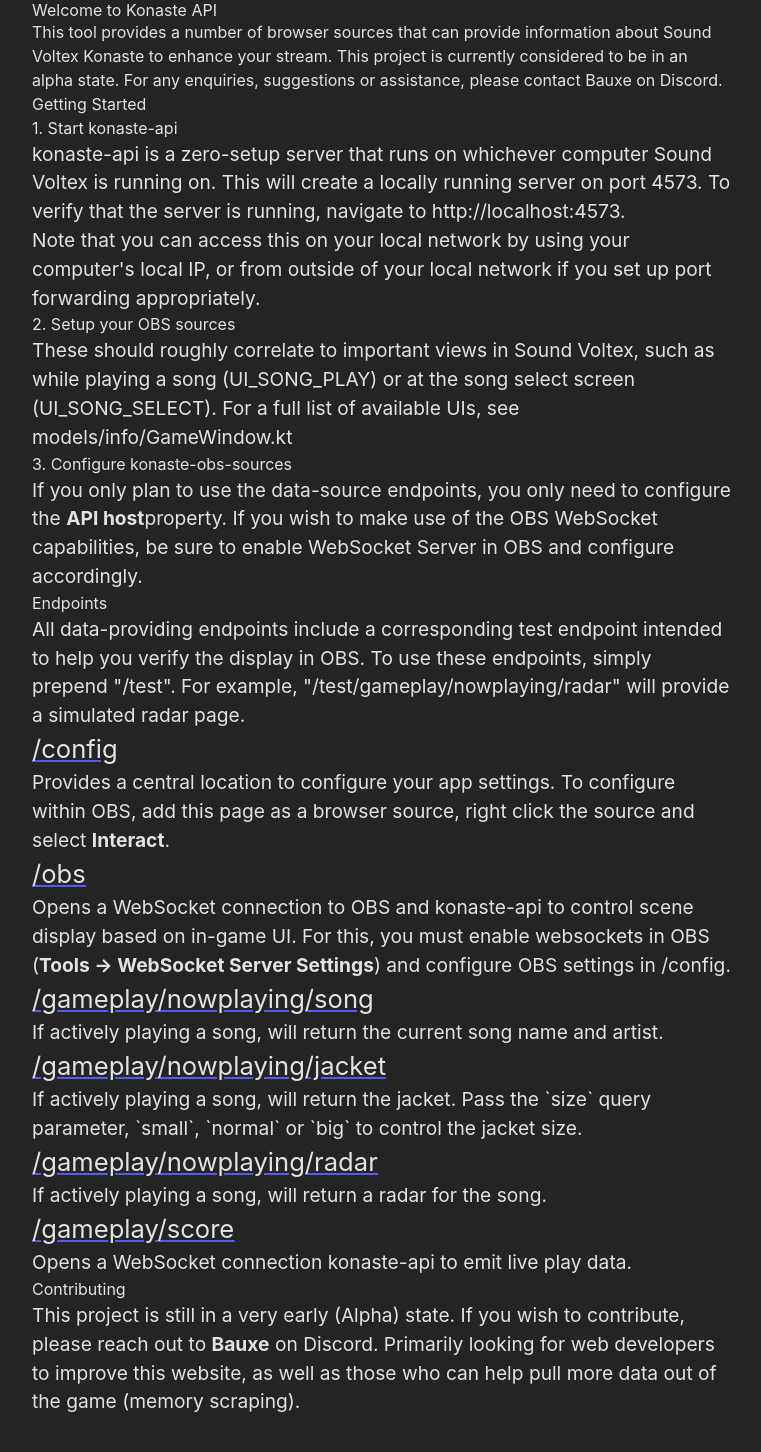
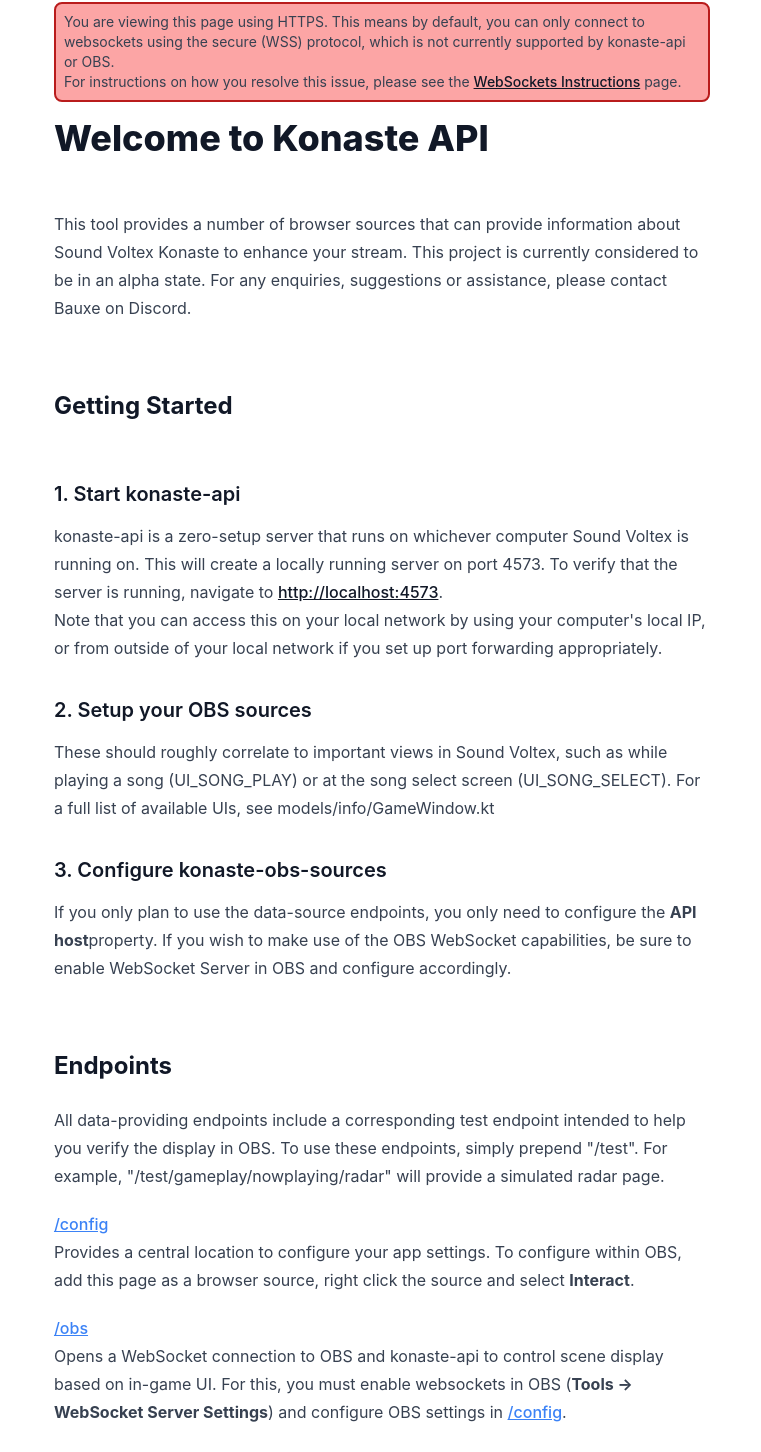
Before and after one commit to Chris-SG/konaste-obs-sources, a React (Vite) app: page / in a window 1280 px wide. Shown: the part 30-1482 px from the top of the page, without its empty margins (258-1019 px from the left). Built offline with nearby package versions, Linux system fonts and the light colour scheme.

Commit message:
Update home page to use tailwind instead of css

```diff
--- a/src/App.tsx
+++ b/src/App.tsx
@@ -12,6 +12,7 @@
 import NowPlayingJacket from "./views/gameplay/nowplaying/jacket";
 import Radar from "./assets/radar";
 import HistoryView from "./views/gameplay/history/HistoryView.tsx";
+import History from "./views/gameplay/history";
 
 function App() {
   return (
@@ -28,6 +29,9 @@
       <Route path="/gameplay" nest>
         <Route path="/score">
           <Score />
+        </Route>
+        <Route path="/history">
+          <History />
         </Route>
         <Route path="/nowplaying" nest>
           <Route path="/song">
@@ -102,6 +106,22 @@
                   maxEx: 8022,
                   imagePath: "",
                 },
+                {
+                  songName:
+                    "A very long song name to display clipping of table",
+                  artist: "My Artist",
+                  clearMark: "comp",
+                  score: 9587223,
+                  difficulty: "exhaust",
+                  infiniteVersion: 0,
+                  level: 16,
+                  exScore: 4733,
+                  bestExScore: 5722,
+                  combo: 1232,
+                  bestScore: 9733727,
+                  maxEx: 6223,
+                  imagePath: "",
+                },
               )}
               exForm={"under-perfect"}
               scoreForm={"under-best"}
--- a/src/index.css
+++ b/src/index.css
@@ -9,9 +9,9 @@
   line-height: 1.5;
   font-weight: 400;
 
-  color-scheme: light dark;
-  color: rgba(255, 255, 255, 0.87);
-  background-color: #242424;
+  /*color-scheme: light dark;*/
+  /*color: rgba(255, 255, 255, 0.87);*/
+  /*background-color: #242424;*/
 
   font-synthesis: none;
   text-rendering: optimizeLegibility;
--- a/src/views/gameplay/history/HistoryView.tsx
+++ b/src/views/gameplay/history/HistoryView.tsx
@@ -54,10 +54,10 @@
   };
 
   return (
-    <table className="table-fixed content-evenly w-full">
+    <table className="table-fixed content-evenly w-full absolute left-0 top-0">
       <tbody>
         {history.map((item) => (
-          <tr className={"flex h-20 [&_td]:content-center "}>
+          <tr className={"flex h-20 [&_td]:content-center text-gray-200"}>
             <td>
               <div className="w-20">
                 <Difficulty
@@ -69,21 +69,21 @@
             <td>
               <ClearMark markType={item.clearMark} />
             </td>
-            <td className="w-2/6">
+            <td className="w-3/6">
               <div className="invisible">_</div>
-              <div className="font-bold">{item.songName}</div>
+              <div className="font-bold text-2xl truncate">{item.songName}</div>
               <div className="text-sm text-gray-400">{item.artist}</div>
             </td>
             <td className="w-1/6">
               <div className="invisible">_</div>
-              <div className="font-bold">{item.score}</div>
+              <div className="font-bold text-2xl">{item.score}</div>
               <div className="text-sm text-gray-400">
                 {calculateScoreUnderValue(item, scoreForm)}
               </div>
             </td>
             <td className="w-1/6">
               <div className="invisible">_</div>
-              <div className="font-bold">{item.exScore}</div>
+              <div className="font-bold text-2xl">{item.exScore}</div>
               <div className="text-sm text-gray-400">
                 {calculateExUnderValue(item, exForm)}
               </div>
--- a/src/views/home/home.css
+++ b/src/views/home/home.css
@@ -38,11 +38,11 @@
 }
 
 div.warning {
-  background-color: #330000;
-  border: 3px solid #700;
-  border-radius: 1rem;
-  padding: 1rem;
-  margin: 2rem 0;
-  fill-opacity: 20%;
-  font-size: 0.8em;
+  /*background-color: #330000;*/
+  /*border: 3px solid #700;*/
+  /*border-radius: 1rem;*/
+  /*padding: 1rem;*/
+  /*margin: 2rem 0;*/
+  /*fill-opacity: 20%;*/
+  /*font-size: 0.8em;*/
 }
--- a/src/views/home/index.tsx
+++ b/src/views/home/index.tsx
@@ -1,13 +1,12 @@
-import "./home.css";
+// import "./home.css";
 
 const Home = () => (
-  <>
-    <div className="center">
-      {location.protocol.startsWith("https") && (
-        <div className="warning">
+  <div className="font-inter flex flex-col m-auto prose">
+    {location.protocol.startsWith("http") && (
+      <div className="warning text-sm bg-red-300 border-red-700 border-2 p-2 mb-4 rounded-lg">
         You are viewing this page using HTTPS. This means by default, you can
-          only connect to websockets using the secure (WSS) protocol, which is
-          not currently supported by konaste-api or OBS.
+        only connect to websockets using the secure (WSS) protocol, which is not
+        currently supported by konaste-api or OBS.
         <br />
         For instructions on how you resolve this issue, please see the{" "}
         <a href="/instructions/websockets">WebSockets Instructions</a> page.
@@ -15,99 +14,95 @@
     )}
 
     <h1>Welcome to Konaste API</h1>
-      <div>
+    <p>
       This tool provides a number of browser sources that can provide
       information about Sound Voltex Konaste to enhance your stream. This
       project is currently considered to be in an alpha state. For any
       enquiries, suggestions or assistance, please contact Bauxe on Discord.
-      </div>
+    </p>
     <h2>Getting Started</h2>
     <div>
       <h3>1. Start konaste-api</h3>
-        <div className="description">
-          konaste-api is a zero-setup server that runs on whichever computer
-          Sound Voltex is running on. This will create a locally running server
-          on port 4573. To verify that the server is running, navigate to{" "}
+      <p>
+        konaste-api is a zero-setup server that runs on whichever computer Sound
+        Voltex is running on. This will create a locally running server on port
+        4573. To verify that the server is running, navigate to{" "}
         <a href="http://localhost:4573">http://localhost:4573</a>.
         <br />
         Note that you can access this on your local network by using your
-          computer's local IP, or from outside of your local network if you set
-          up port forwarding appropriately.
-        </div>
+        computer's local IP, or from outside of your local network if you set up
+        port forwarding appropriately.
+      </p>
       <h3>2. Setup your OBS sources</h3>
-        <div className="description">
-          These should roughly correlate to important views in Sound Voltex,
-          such as while playing a song (UI_SONG_PLAY) or at the song select
-          screen (UI_SONG_SELECT). For a full list of available UIs, see
+      <div>
+        These should roughly correlate to important views in Sound Voltex, such
+        as while playing a song (UI_SONG_PLAY) or at the song select screen
+        (UI_SONG_SELECT). For a full list of available UIs, see
         models/info/GameWindow.kt
       </div>
       <h3>3. Configure konaste-obs-sources</h3>
-        <div className="description">
+      <p>
         If you only plan to use the data-source endpoints, you only need to
         configure the <b>API host</b>
-          property. If you wish to make use of the OBS WebSocket capabilities,
-          be sure to enable WebSocket Server in OBS and configure accordingly.
+        property. If you wish to make use of the OBS WebSocket capabilities, be
+        sure to enable WebSocket Server in OBS and configure accordingly.
+      </p>
     </div>
-      </div>
+    <div className="[&_a]:underline [&_a]:text-blue-500">
       <h2>Endpoints</h2>
-      <div className="description">
+      <p>
         All data-providing endpoints include a corresponding test endpoint
         intended to help you verify the display in OBS. To use these endpoints,
         simply prepend "/test". For example, "/test/gameplay/nowplaying/radar"
         will provide a simulated radar page.
-      </div>
-      <div className="endpoint">
+      </p>
+      <p>
         <a href="/config">/config</a>
-      </div>
-      <div className="description">
+        <br />
         Provides a central location to configure your app settings. To configure
         within OBS, add this page as a browser source, right click the source
         and select <b>Interact</b>.
-      </div>
-      <div className="endpoint">
+      </p>
+      <p>
         <a href="/obs">/obs</a>
-      </div>
-      <div className="description">
+        <br />
         Opens a WebSocket connection to OBS and konaste-api to control scene
         display based on in-game UI. For this, you must enable websockets in OBS
         (<b>Tools -&gt; WebSocket Server Settings</b>) and configure OBS
         settings in <a href="/config">/config</a>.
-      </div>
-      <div className="endpoint">
+      </p>
+      <p>
         <a href="/gameplay/nowplaying/song">/gameplay/nowplaying/song</a>
-      </div>
-      <div className="description">
+        <br />
         If actively playing a song, will return the current song name and
         artist.
-      </div>
-      <div className="endpoint">
+      </p>
+      <p>
         <a href="/gameplay/nowplaying/jacket">/gameplay/nowplaying/jacket</a>
-      </div>
-      <div className="description">
+        <br />
         If actively playing a song, will return the jacket. Pass the `size`
         query parameter, `small`, `normal` or `big` to control the jacket size.
-      </div>
-      <div className="endpoint">
+      </p>
+      <p>
         <a href="/gameplay/nowplaying/radar">/gameplay/nowplaying/radar</a>
-      </div>
-      <div className="description">
+        <br />
         If actively playing a song, will return a radar for the song.
-      </div>
-      <div className="endpoint">
+      </p>
+
+      <p>
         <a href="/gameplay/score">/gameplay/score</a>
-      </div>
-      <div className="description">
+        <br />
         Opens a WebSocket connection konaste-api to emit live play data.
+      </p>
     </div>
     <h2>Contributing</h2>
     <div className="description">
       This project is still in a very early (Alpha) state. If you wish to
-        contribute, please reach out to <b>Bauxe</b> on Discord. Primarily
-        looking for web developers to improve this website, as well as those who
-        can help pull more data out of the game (memory scraping).
+      contribute, please reach out to <b>Bauxe</b> on Discord. Primarily looking
+      for web developers to improve this website, as well as those who can help
+      pull more data out of the game (memory scraping).
     </div>
   </div>
-  </>
 );
 
 export default Home;
--- a/tailwind.config.js
+++ b/tailwind.config.js
@@ -3,10 +3,14 @@
     content: [
         "./index.html",
         "./src/**/*.{js,ts,jsx,tsx}",
-    ],    theme: {
-        extend: {},
+    ],
+    theme: {
+        fontFamily: {
+            "inter": ['Inter', 'system-ui', 'Avenir', 'Helvetica', 'Arial', 'sans-serif']
+        },
+        extend: {}
     },
     plugins: [
         require('@tailwindcss/typography'),
-    ],
+    ]
 }
```
Lines whose indentation alone changed are shown as unchanged.
